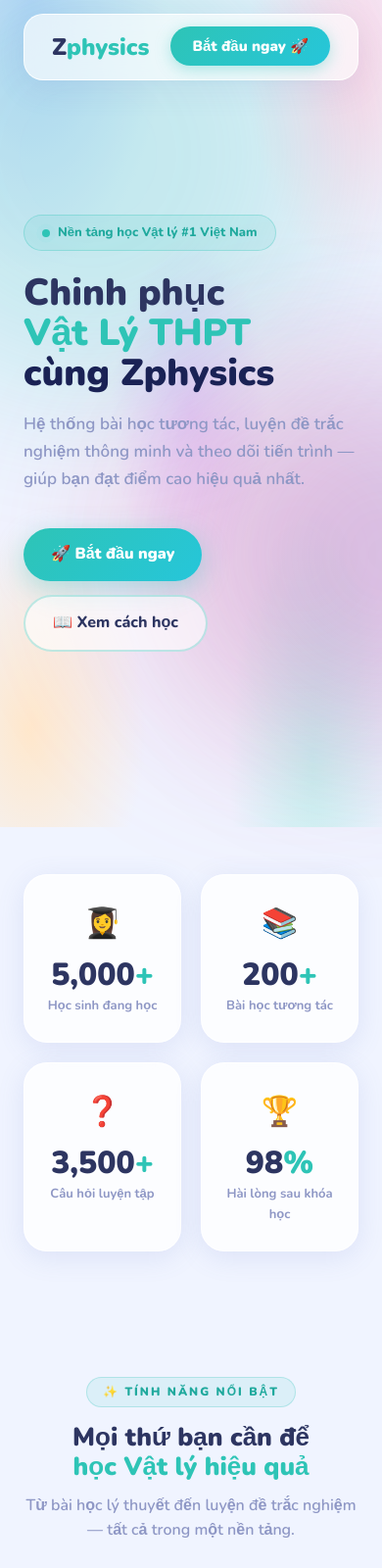
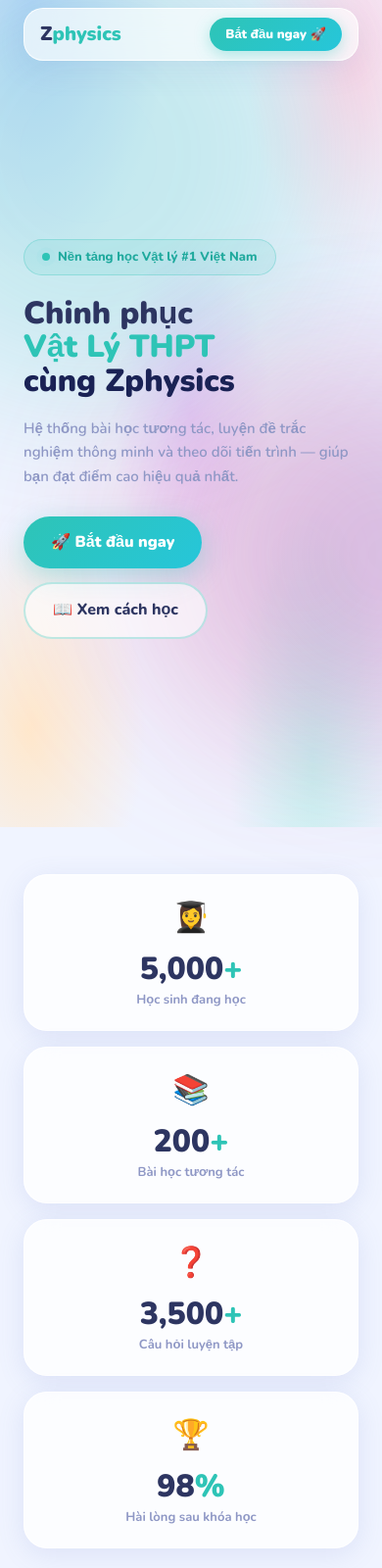
Before and after one commit to duyanh2k3work-wq/Zphysics, a website: page www/landing.html in a window 390 px wide. Shown: the top 1600 px of the page at 98% size. Drawn offline with nearby package versions, Linux system fonts and the light colour scheme; animation ran at ten frames a second.

Commit message:
style: optimize mobile responsive layouts for screens under 480px

```diff
--- a/www/landing.html
+++ b/www/landing.html
@@ -279,10 +279,25 @@
     }
     @media (max-width:600px) {
       .nav-links li:not(:last-child) { display:none; }
-      .features-grid { grid-template-columns:1fr; }
+      .features-grid { grid-template-columns: 1fr; }
       .hero-visual { display:none; }
-      .login-card { padding:30px 20px 26px; }
-      .stats-grid { grid-template-columns:repeat(2,1fr); }
+      .login-card { padding: 30px 20px 26px; }
+      .stats-grid { grid-template-columns: repeat(2,1fr); }
+    }
+    @media (max-width:480px) {
+      .nav-inner { padding: 10px 16px; margin-top: 8px; }
+      .nav-logo { font-size: 20px; }
+      .nav-cta { padding: 8px 16px; font-size: 13px !important; }
+      .hero { padding-top: 100px; padding-bottom: 48px; }
+      .hero-title { font-size: 32px; }
+      .hero-subtitle { font-size: 15px; margin-bottom: 28px; }
+      .stats-grid { grid-template-columns: 1fr; gap: 16px; }
+      .stat-card { padding: 20px 16px; }
+      .features { padding: 48px 0; }
+      .how { padding: 48px 0; }
+      .testimonials { padding: 48px 0; }
+      .cta-section { padding: 48px 0 80px; }
+      .login-card { padding: 26px 16px 22px; }
     }
   </style>
 </head>
```
